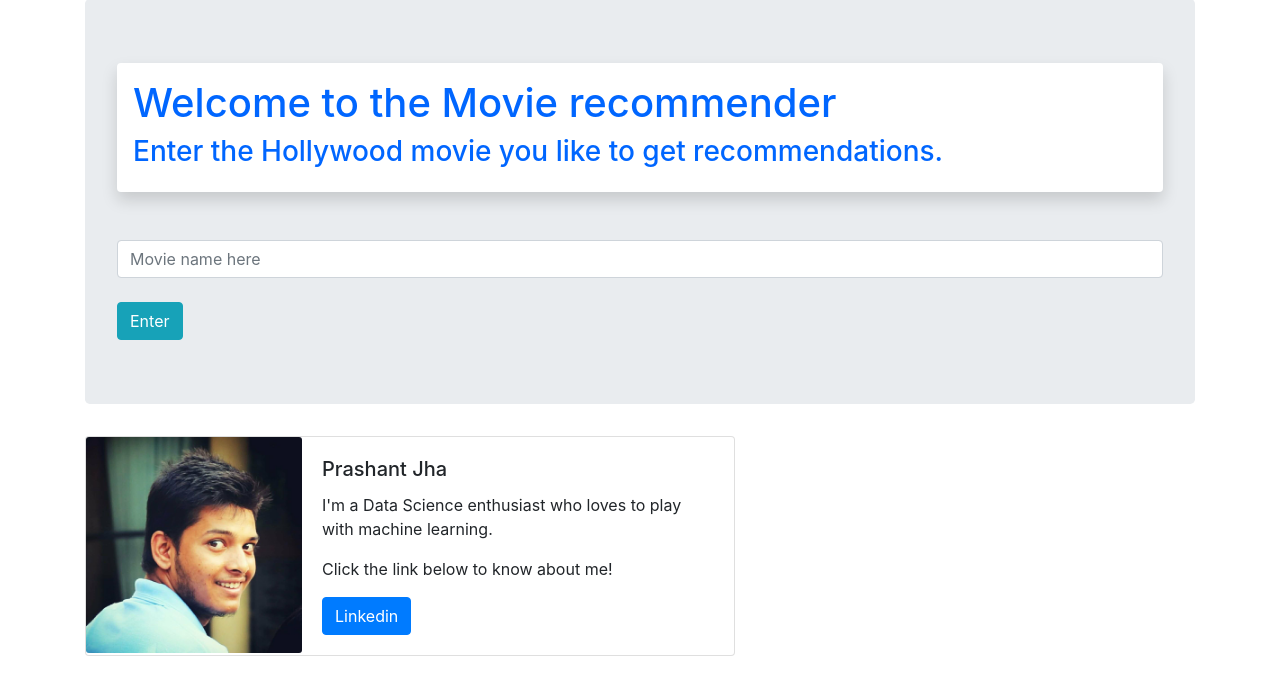
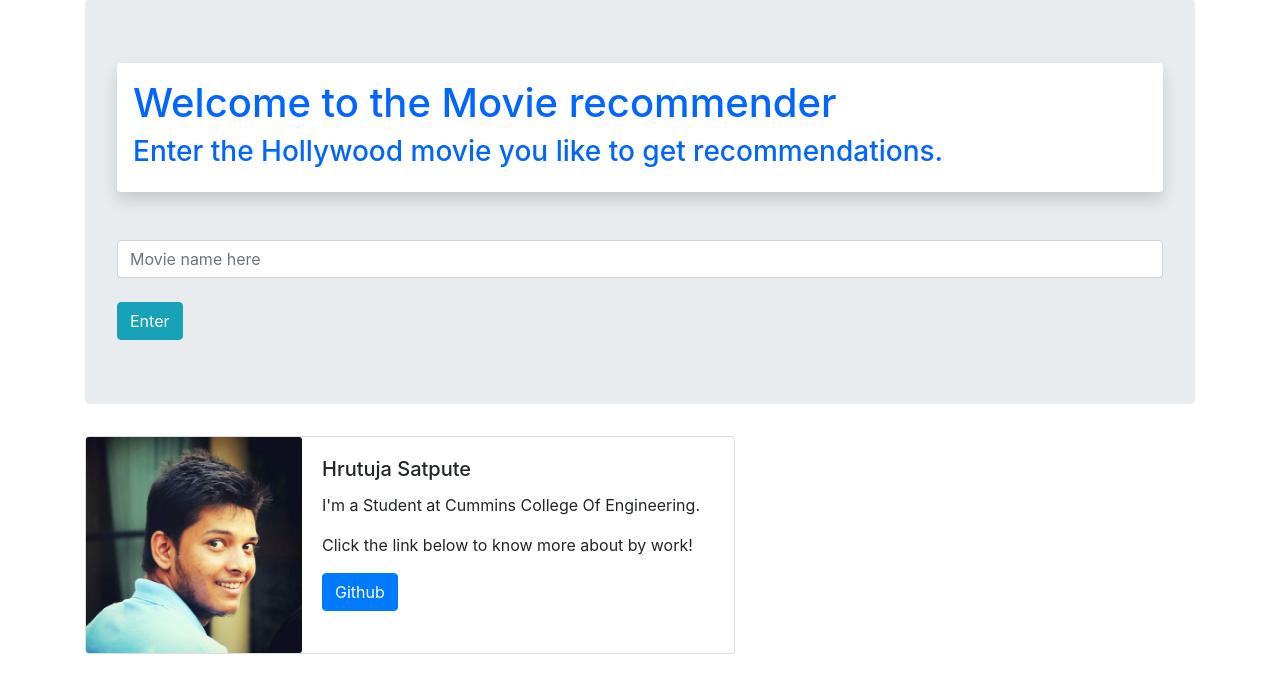
Before and after one commit to Hrutuja09/Movie-Recommendation, a Flask app: page / in a window 1280 px wide. Shown: the part 75-770 px from the top of the page. Run offline with Flask 2, Linux system fonts and the light colour scheme; some libraries are stand-ins or nearby versions.

Commit message:
Update base.html

```diff
--- a/templates/base.html
+++ b/templates/base.html
@@ -2,7 +2,7 @@
 <html lang="en" dir="ltr">
   <head>
     <meta charset="utf-8">
-    <title>Recommendor System</title>
+    <title>Movie Recommendation System</title>
     <link rel="stylesheet" href="https://stackpath.bootstrapcdn.com/bootstrap/4.3.1/css/bootstrap.min.css" integrity="sha384-ggOyR0iXCbMQv3Xipma34MD+dH/1fQ784/j6cY/iJTQUOhcWr7x9JvoRxT2MZw1T" crossorigin="anonymous">
     <script src="https://code.jquery.com/jquery-3.3.1.slim.min.js" integrity="sha384-q8i/X+965DzO0rT7abK41JStQIAqVgRVzpbzo5smXKp4YfRvH+8abtTE1Pi6jizo" crossorigin="anonymous"></script>
     <script src="https://cdnjs.cloudflare.com/ajax/libs/popper.js/1.14.7/umd/popper.min.js" integrity="sha384-UO2eT0CpHqdSJQ6hJty5KVphtPhzWj9WO1clHTMGa3JDZwrnQq4sF86dIHNDz0W1" crossorigin="anonymous"></script>
@@ -26,10 +26,10 @@
         </div>
         <div class="col-md-8">
           <div class="card-body">
-            <h5 class="card-title">Prashant Jha</h5>
-            <p class="card-text">I'm a Data Science enthusiast who loves to play with machine learning.</p>
-            <p>Click the link below to know about me!</p>
-            <a href="https://www.linkedin.com/in/prashant-jha-10ab3a142/" class="btn btn-primary" target="_blank">Linkedin</a>
+            <h5 class="card-title">Hrutuja Satpute</h5>
+            <p class="card-text">I'm a Student at Cummins College Of Engineering.</p>
+            <p>Click the link below to know more about by work!</p>
+            <a href="https://github.com/Hrutuja09/Movie" class="btn btn-primary" target="_blank">Github</a>
           </div>
         </div>
       </div>
```
